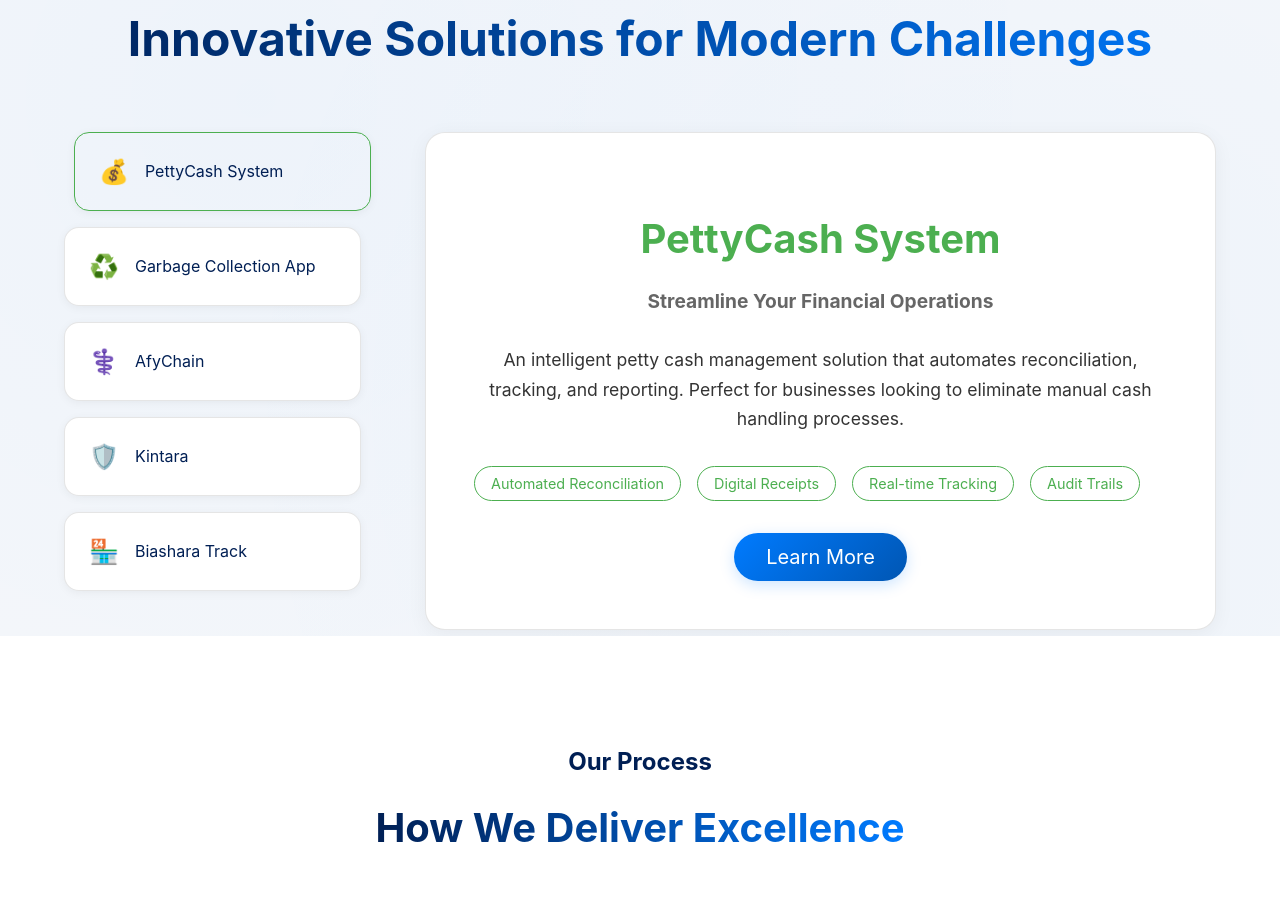
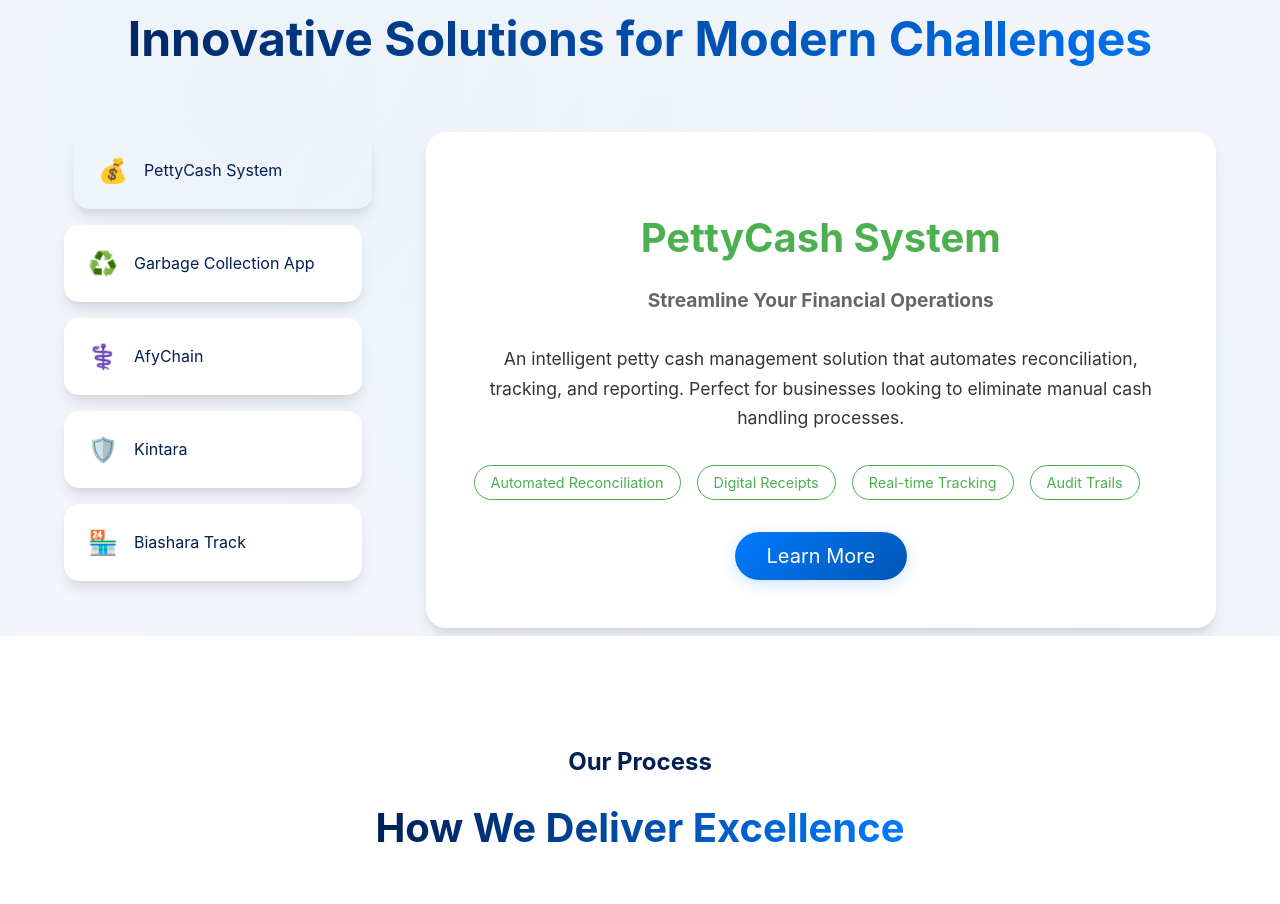
Before and after one commit to Athooh/evarest, a React (Create React App) app: page / in a window 1280 px wide. Shown: the part 3840-4744 px from the top of the page. Built offline with nearby package versions, Linux system fonts and the light colour scheme.

Commit message:
Enhance card shadow styles in Home.css for improved visual depth

```diff
--- a/src/components/Pages/Home/Home.css
+++ b/src/components/Pages/Home/Home.css
@@ -566,12 +566,13 @@
     border-radius: 15px;
     cursor: pointer;
     transition: all 0.3s ease;
-    border: 1px solid rgba(0, 0, 0, 0.1);
     display: flex;
     align-items: center;
     gap: 1rem;
     color: var(--background-color);
-    box-shadow: 0 2px 10px rgba(0, 0, 0, 0.05);
+    box-shadow:
+      0 10px 15px -3px rgba(0, 0, 0, 0.1),
+      0 4px 6px -2px rgba(0, 0, 0, 0.05);
   }
 
   .product-nav-item.active {
@@ -589,8 +590,9 @@
     background: white;
     border-radius: 20px;
     padding: 3rem;
-    border: 1px solid rgba(0, 0, 0, 0.1);
-    box-shadow: 0 4px 20px rgba(0, 0, 0, 0.05);
+    box-shadow:
+      0 10px 15px -3px rgba(0, 0, 0, 0.1),
+      0 4px 6px -2px rgba(0, 0, 0, 0.05);
   }
 
   .product-content {
```
